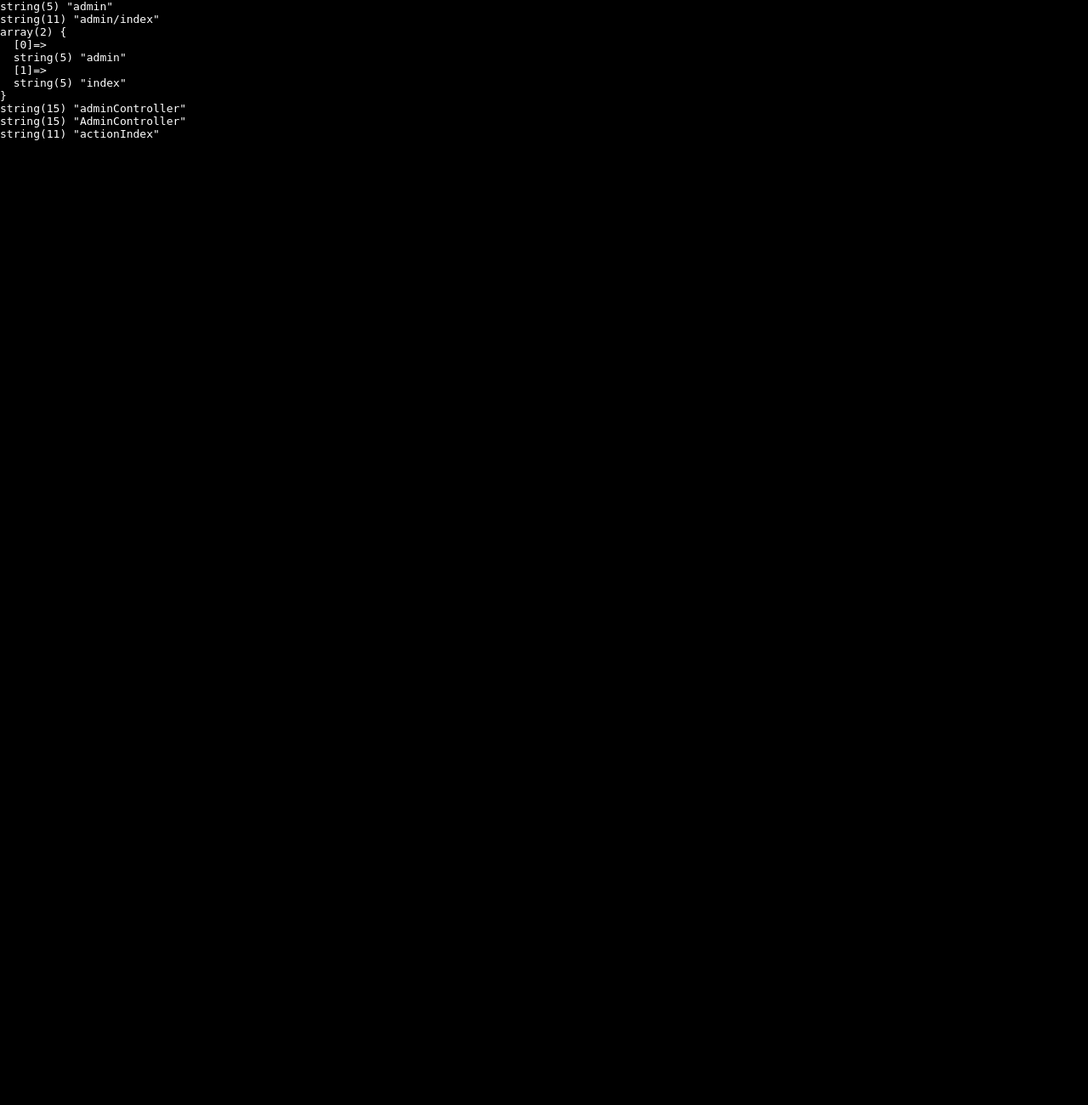
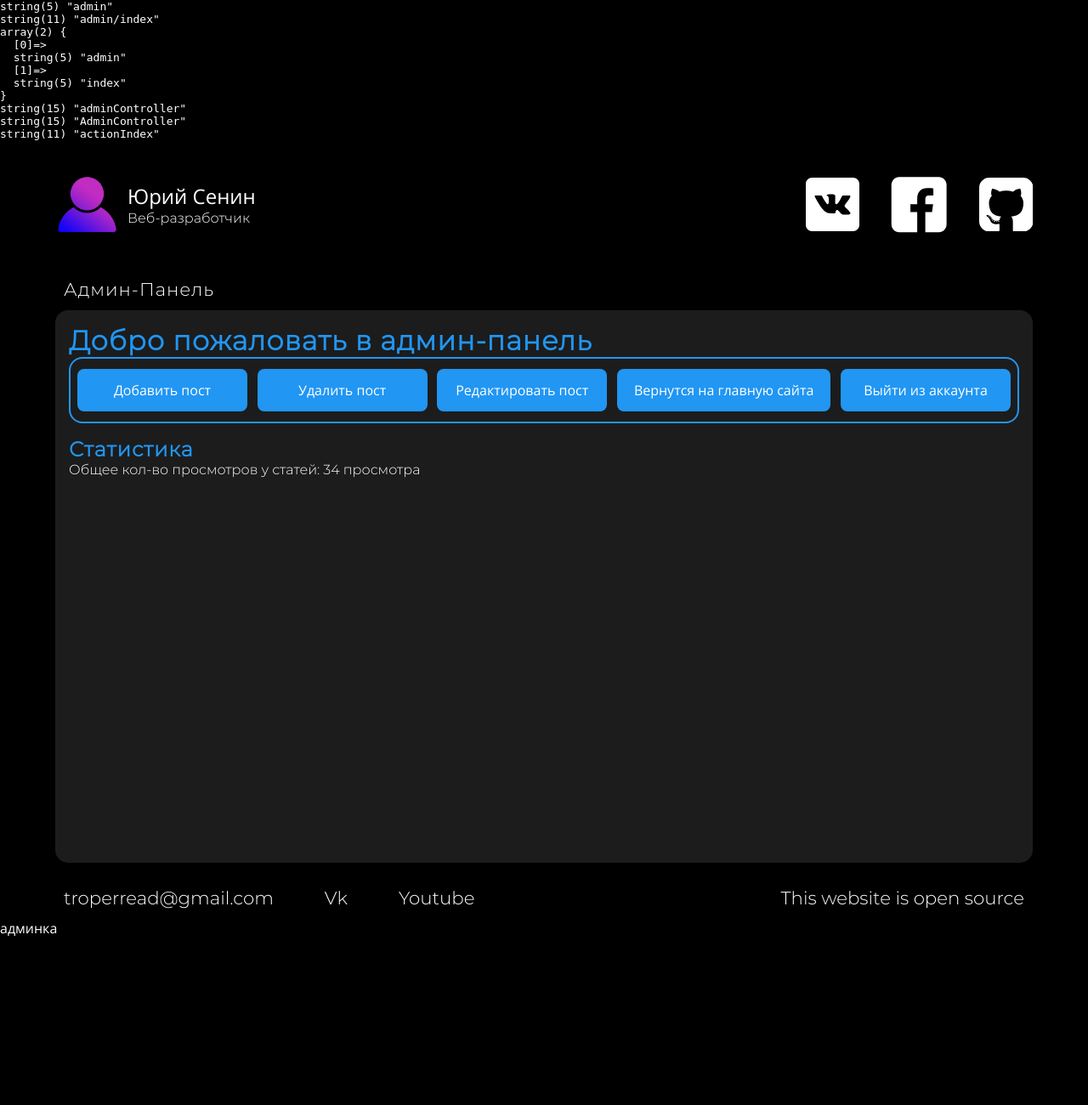
Before and after one commit to Gravedd/Portfolio, a PHP site: page /admin in a window 1280 px wide. Shown: the top 1300 px of the page at 85% size. Run offline with PHP 8.4, Linux system fonts and the light colour scheme; the visitor is signed in with stand-in values (Sample User, id 1).

Commit message:
add makeup admin-panel
добавлен макет админ панели

```diff
--- a/controllers/AdminController.php
+++ b/controllers/AdminController.php
@@ -8,7 +8,7 @@ class AdminController extends AdminBase {
             echo '<a href="admin/login" class="accenttext2"> Нажмите чтобы войти </a>';
 //          header('location: admin/login');
         } else {
-
+            require_once(ROOT.'/views/admin.php');
         }
         return 'true';
     }
--- a/index.php
+++ b/index.php
@@ -27,3 +27,4 @@ $router ->run();
 
 ?>
 <body>
+<a href="admin">админка</a>
--- /dev/null
+++ b/views/admin.php
@@ -0,0 +1,8 @@
+<!--главная страница-->
+<div class="container">
+    <?php
+    include_once('includes/header.php');//шапка
+    include_once('includes/adminpanel.php');//файл контента
+    include_once('includes/footer.php');//файл контента
+    ?>
+</div>
--- a/views/css/style.css
+++ b/views/css/style.css
@@ -38,7 +38,6 @@ body {
 .container {
     background-color: var(--bg-color);
     max-width: 1150px;
-    height: 1000px;
     margin: 0 auto;
     opacity: 1.0;
     padding-top: 25px;
@@ -244,7 +243,7 @@ footer div:hover {
 }
          /*стили для оформления*/
 .thintext {
-    font-family: font-family: Montserrat-light;
+    font-family: Montserrat-light;
 }
 .spacedtext {
     letter-spacing: 1px;
@@ -289,3 +288,36 @@ footer div:hover {
 .loginform input:focus {
     outline: none;
 }
+.adminactions {
+    display: flex;
+    flex-direction: row;
+    flex-wrap: wrap;
+    border: 2px solid var(--cont2-color);
+    border-radius: 16px;
+    padding: 8px;
+    justify-content: space-between;
+    margin-bottom: 16px;
+}
+.admAction {
+    height: 50px;
+    margin-right: 8px;
+    min-width: 200px;
+    padding: 0 20px;
+    text-align: center;
+    background-color: var(--cont2-color);
+    border-radius: 8px;
+    transition: 0.2s;
+    margin-bottom: 4px;
+    margin-top: 4px;
+}
+.admAction:last-child {
+    margin-right: 0;
+}
+.admAction a {
+    line-height: 50px;
+}
+.admAction:hover {
+    transform: scale(var(--scale));
+    transition: 0.5s;
+    background-color: var(--cont-color);
+}
--- /dev/null
+++ b/views/includes/adminpanel.php
@@ -0,0 +1,15 @@
+<main>
+    <h1 class="h2-like">Админ-Панель</h1>
+    <div class="articlewrapper">
+        <h1 class="accenttext2 spacedtext thintext">Добро пожаловать в админ-панель</h1>
+        <div class="adminactions">
+            <div class="admAction"><a href="">Добавить пост</a></div>
+            <div class="admAction"><a href="">Удалить пост</a></div>
+            <div class="admAction"><a href="">Редактировать пост</a></div>
+            <div class="admAction"><a href="">Вернутся на главную сайта</a></div>
+            <div class="admAction"><a href="">Выйти из аккаунта</a></div>
+        </div>
+        <h2 class="accenttext2 spacedtext thintext">Статистика</h2>
+        <span class="thintext">Общее кол-во просмотров у статей: 34 просмотра</span>
+    </div>
+</main>
```
Also changed, not shown: views/img/svg/logo.png (added), 4 other files.
